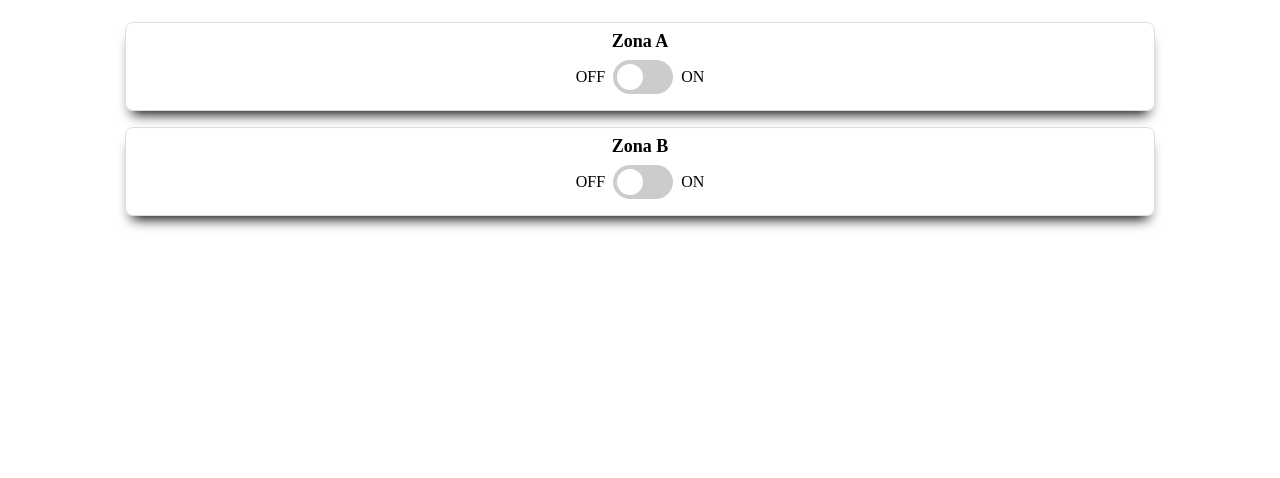
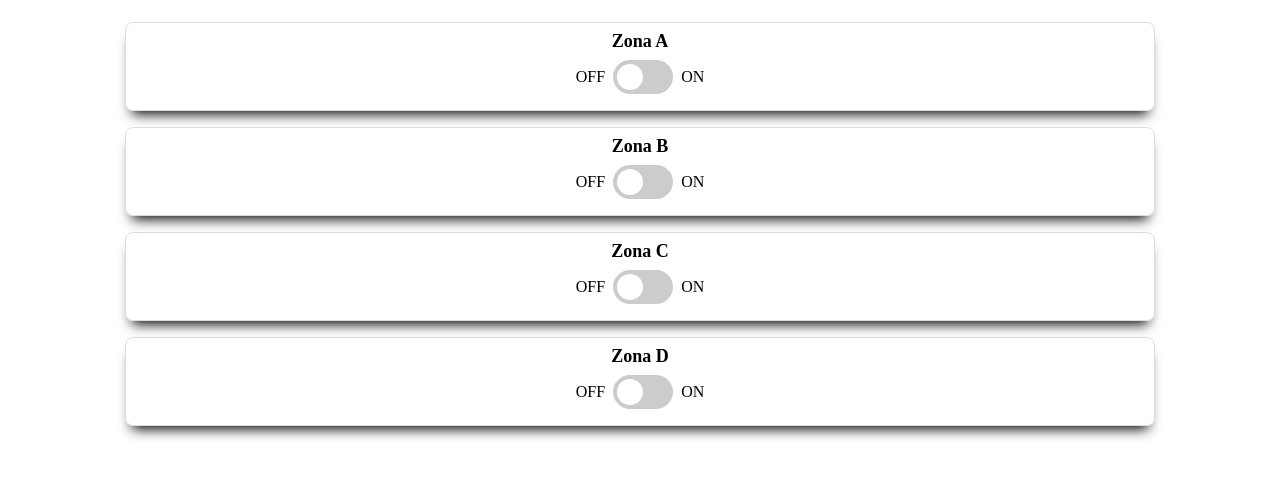
Before and after one commit to luca1388/water, a Flask app: page / in a window 1280 px wide. Shown: the part 58-536 px from the top of the page. Run offline with Flask 3, Linux system fonts and the light colour scheme.

Commit message:
feat: 4 zones

```diff
--- a/static/main.js
+++ b/static/main.js
@@ -40,3 +40,45 @@ document
         .then((result) => console.log(result))
         .catch((e) => console.log(e));
   });
+
+  document
+  .getElementById("checkbox-zone-c")
+  .addEventListener("click", function () {
+    var checkboxB = document.getElementById("checkbox-zone-c");
+    var state = 'off';
+    if (checkboxB.checked) {
+      console.log("C: checked");
+      state = 'on';
+    } else {
+      console.log("C: NOT checked");
+      state = 'off';
+    }
+    fetch("/valves/c", {
+        method: "PUT",
+        body: JSON.stringify({ data: { state: state } }),
+      })
+        .then((response) => response.json())
+        .then((result) => console.log(result))
+        .catch((e) => console.log(e));
+  });
+
+  document
+  .getElementById("checkbox-zone-d")
+  .addEventListener("click", function () {
+    var checkboxB = document.getElementById("checkbox-zone-d");
+    var state = 'off';
+    if (checkboxB.checked) {
+      console.log("D: checked");
+      state = 'on';
+    } else {
+      console.log("D: NOT checked");
+      state = 'off';
+    }
+    fetch("/valves/d", {
+        method: "PUT",
+        body: JSON.stringify({ data: { state: state } }),
+      })
+        .then((response) => response.json())
+        .then((result) => console.log(result))
+        .catch((e) => console.log(e));
+  });
--- a/templates/index.html
+++ b/templates/index.html
@@ -35,6 +35,30 @@
               <span>ON</span>
             </div>
           </div>
+
+          <div class="zone-wrapper">
+            <span class="label-title">Zona C</span>
+            <div class="switch-wrapper">
+              <span>OFF</span>
+              <label class="switch">
+                <input type="checkbox" id="checkbox-zone-c" />
+                <span class="slider round"></span>
+              </label>
+              <span>ON</span>
+            </div>
+          </div>
+
+          <div class="zone-wrapper">
+            <span class="label-title">Zona D</span>
+            <div class="switch-wrapper">
+              <span>OFF</span>
+              <label class="switch">
+                <input type="checkbox" id="checkbox-zone-d" />
+                <span class="slider round"></span>
+              </label>
+              <span>ON</span>
+            </div>
+          </div>
     </div>
     <script src="/static/main.js"></script>
   </body>
```
